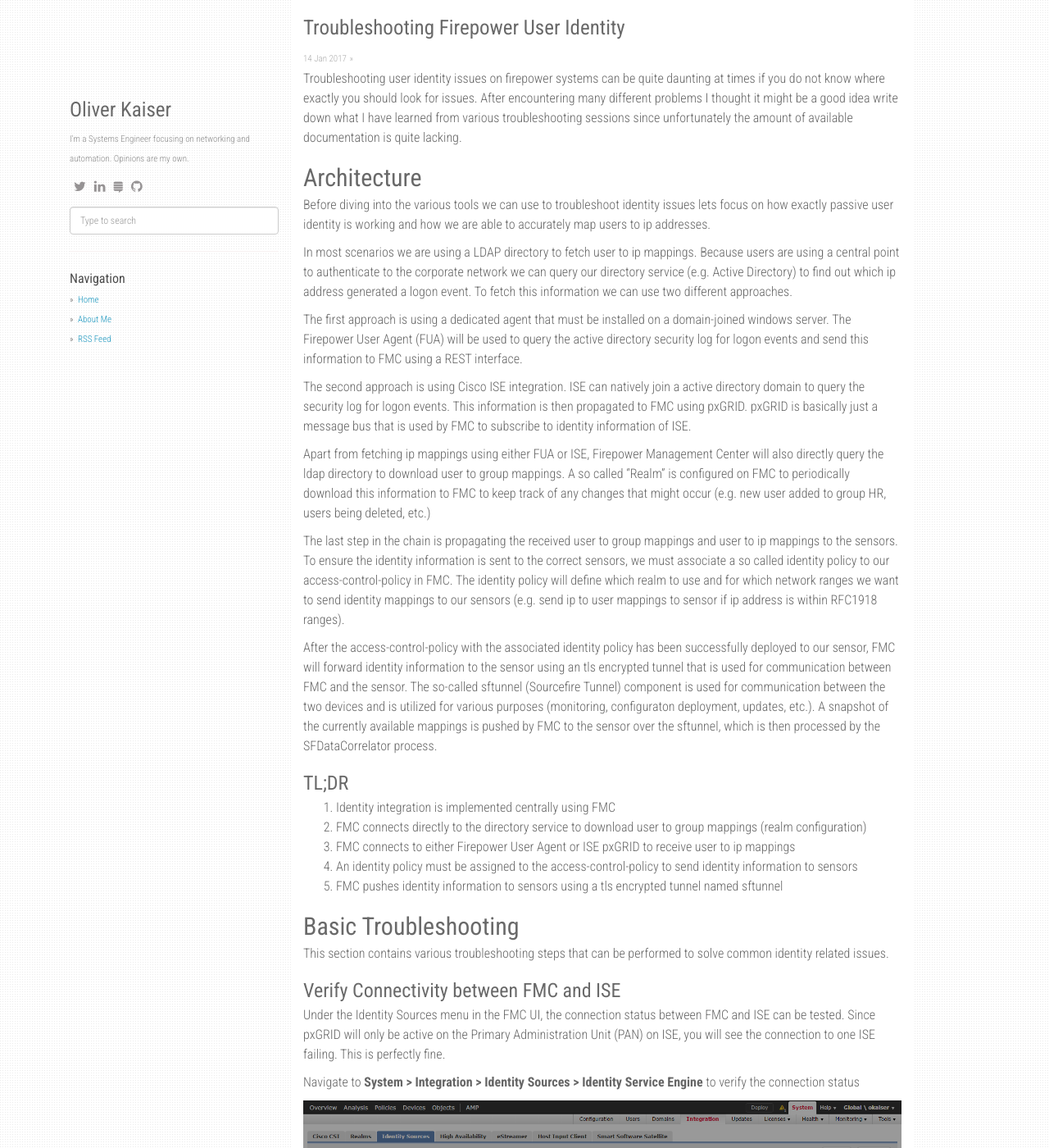
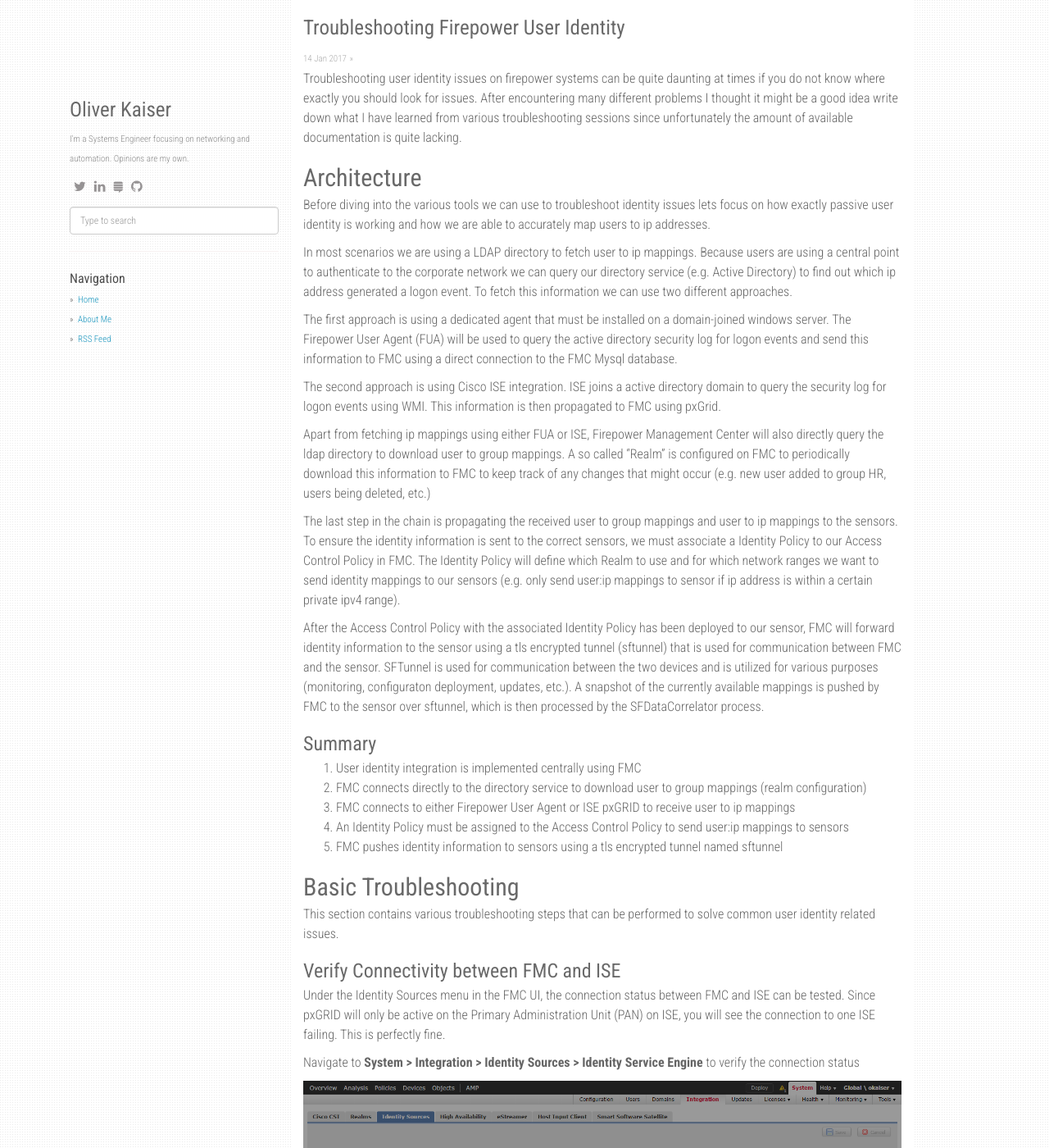
Before and after one commit to kaisero/kaisero.github.io, a Jekyll site: the page built from _posts/2017-01-14-Troubleshooting-Firepower-Identity.md, in a window 1280 px wide and 1400 px high. Shown: the whole window at 82% size. Built offline with Jekyll 4.4.1, drawn with Linux system fonts in a browser that asks for light colours; nearby versions of some CDN libraries; comment, search, counter and statistics services are not loaded; some of the changed text lies outside the part shown.

Commit message:
fixed incorrect content

````diff
--- a/_posts/2017-01-14-Troubleshooting-Firepower-Identity.md
+++ b/_posts/2017-01-14-Troubleshooting-Firepower-Identity.md
@@ -15,27 +15,27 @@
 
 In most scenarios we are using a LDAP directory to fetch user to ip mappings. Because users are using a central point to authenticate to the corporate network we can query our directory service (e.g. Active Directory) to find out which ip address generated a logon event. To fetch this information we can use two different approaches.
 
-The first approach is using a dedicated agent that must be installed on a domain-joined windows server. The Firepower User Agent (FUA) will be used to query the active directory security log for logon events and send this information to FMC using a REST interface.
+The first approach is using a dedicated agent that must be installed on a domain-joined windows server. The Firepower User Agent (FUA) will be used to query the active directory security log for logon events and send this information to FMC using a direct connection to the FMC Mysql database.
 
-The second approach is using Cisco ISE integration. ISE can natively join a active directory domain to query the security log for logon events. This information is then propagated to FMC using pxGRID. pxGRID is basically just a message bus that is used by FMC to subscribe to identity information of ISE.
+The second approach is using Cisco ISE integration. ISE joins a active directory domain to query the security log for logon events using WMI. This information is then propagated to FMC using pxGrid.
 
 Apart from fetching ip mappings using either FUA or ISE, Firepower Management Center will also directly query the ldap directory to download user to group mappings. A so called "Realm" is configured on FMC to periodically download this information to FMC to keep track of any changes that might occur (e.g. new user added to group HR, users being deleted, etc.)
 
-The last step in the chain is propagating the received user to group mappings and user to ip mappings to the sensors. To ensure the identity information is sent to the correct sensors, we must associate a so called identity policy to our access-control-policy in FMC. The identity policy will define which realm to use and for which network ranges we want to send identity mappings to our sensors (e.g. send ip to user mappings to sensor if ip address is within RFC1918 ranges).
+The last step in the chain is propagating the received user to group mappings and user to ip mappings to the sensors. To ensure the identity information is sent to the correct sensors, we must associate a Identity Policy to our Access Control Policy in FMC. The Identity Policy will define which Realm to use and for which network ranges we want to send identity mappings to our sensors (e.g. only send user:ip mappings to sensor if ip address is within a certain private ipv4 range).
 
-After the access-control-policy with the associated identity policy has been successfully deployed to our sensor, FMC will  forward identity information to the sensor using an tls encrypted tunnel that is used for communication between FMC and the sensor. The so-called sftunnel (Sourcefire Tunnel) component is used for communication between the two devices and is utilized for various purposes (monitoring, configuraton deployment, updates, etc.). A snapshot of the currently available mappings is pushed by FMC to the sensor over the sftunnel, which is then processed by the SFDataCorrelator process.
+After the Access Control Policy with the associated Identity Policy has been deployed to our sensor, FMC will  forward identity information to the sensor using a tls encrypted tunnel (sftunnel) that is used for communication between FMC and the sensor. SFTunnel is used for communication between the two devices and is utilized for various purposes (monitoring, configuraton deployment, updates, etc.). A snapshot of the currently available mappings is pushed by FMC to the sensor over sftunnel, which is then processed by the SFDataCorrelator process.
 
-### TL;DR
+### Summary
 
-1. Identity integration is implemented centrally using FMC
+1. User identity integration is implemented centrally using FMC
 2. FMC connects directly to the directory service to download user to group mappings (realm configuration)
 3. FMC connects to either Firepower User Agent or ISE pxGRID to receive user to ip mappings
-4. An identity policy must be assigned to the access-control-policy to send identity information to sensors
+4. An Identity Policy must be assigned to the Access Control Policy to send user:ip mappings to sensors
 5. FMC pushes identity information to sensors using a tls encrypted tunnel named sftunnel
 
 ## Basic Troubleshooting
 
-This section contains various troubleshooting steps that can be performed to solve common identity related issues.
+This section contains various troubleshooting steps that can be performed to solve common user identity related issues.
 
 ### Verify Connectivity between FMC and ISE
 
@@ -55,7 +55,7 @@
 
 #### Additional Troubleshooting information
 
-If you are looking for additional troubleshooting logs for pxGRID you may want to check out /var/log/messages on FMC. Use the following command to check for ISE related log entries:
+If you are looking for additional troubleshooting logs for pxGRID you may want to check out `/var/log/messages` on FMC. Use the following command to check for ISE related log entries:
 
 ```
 cat /var/log/messages | grep adi.ISEConnection
@@ -77,7 +77,7 @@
 
 ### Verify Access Control Policy Configuration
 
-To make sure that identity mappings are pushed from FMC to your sensor make sure that your identity policy is referenced in your access-control policy.
+To make sure that identity mappings are pushed from FMC to your sensor make sure that your identity policy is referenced in your Access Control Policy.
 
 ## Advanced Troubleshooting
 
@@ -85,7 +85,7 @@
 
 ### Debugging ADI
 
-Firepower Management Center and the sensor use the ADI process for identity related tasks. For example on FMC, ADI is used to connect to ldap directories, establish a connection to your FUA or ISE. To gather additional debug information you may start the process using a debug flag. Keep in mind that you have to kill the process before that, which will stop identity updates to your FMC. If you depend on identity integration dont leave it disabled for too long...
+Firepower Management Center and the sensor use the ADI process for identity related tasks. For example on FMC, ADI is used to connect to ldap directories, establish a connection to your FUA or ISE. To gather additional debug information you may start the process using a debug flag. Keep in mind that you have to kill the process before that, which will stop identity updates to your FMC. If you depend on identity integration dont leave it disabled for too long.
 
 1. Login to FMC using SSH and change to root
 
@@ -131,7 +131,7 @@
 
 ### Dump Identity Mappings
 
-Firepower Management Center saves identity mappings to its Mysql database. This information is then sent to the sensor using sftunnel. A file containing the current mappings is transferred to the sensor and processed by SFDataCorrelator which will write the current identity mappings to the local mysql database on the sensor.
+Firepower Management Center saves identity mappings to its mysql database. This information is then sent to the sensor using sftunnel. A file containing the current mappings is transferred to the sensor and processed by SFDataCorrelator which will write the current user:ip mappings to the local mysql database instance.
 
 If everything is working corretly you should find the user to ip mapping in three different locations
 
@@ -189,3 +189,7 @@
    ```
    vi /var/tmp/user-ip-map.dump
    ```
+
+## EDIT
+
+2019-11-25: Removed incorrect information about communication between Firepower User Agent and FMC. FUA does not utilize FMCs REST interface but a direct database connection (thanks to Alexander V. for bringing this to my attention)
````
Also changed, not shown: other parts of _posts/2017-01-14-Troubleshooting-Firepower-Identity.md (+8 -8 lines).
